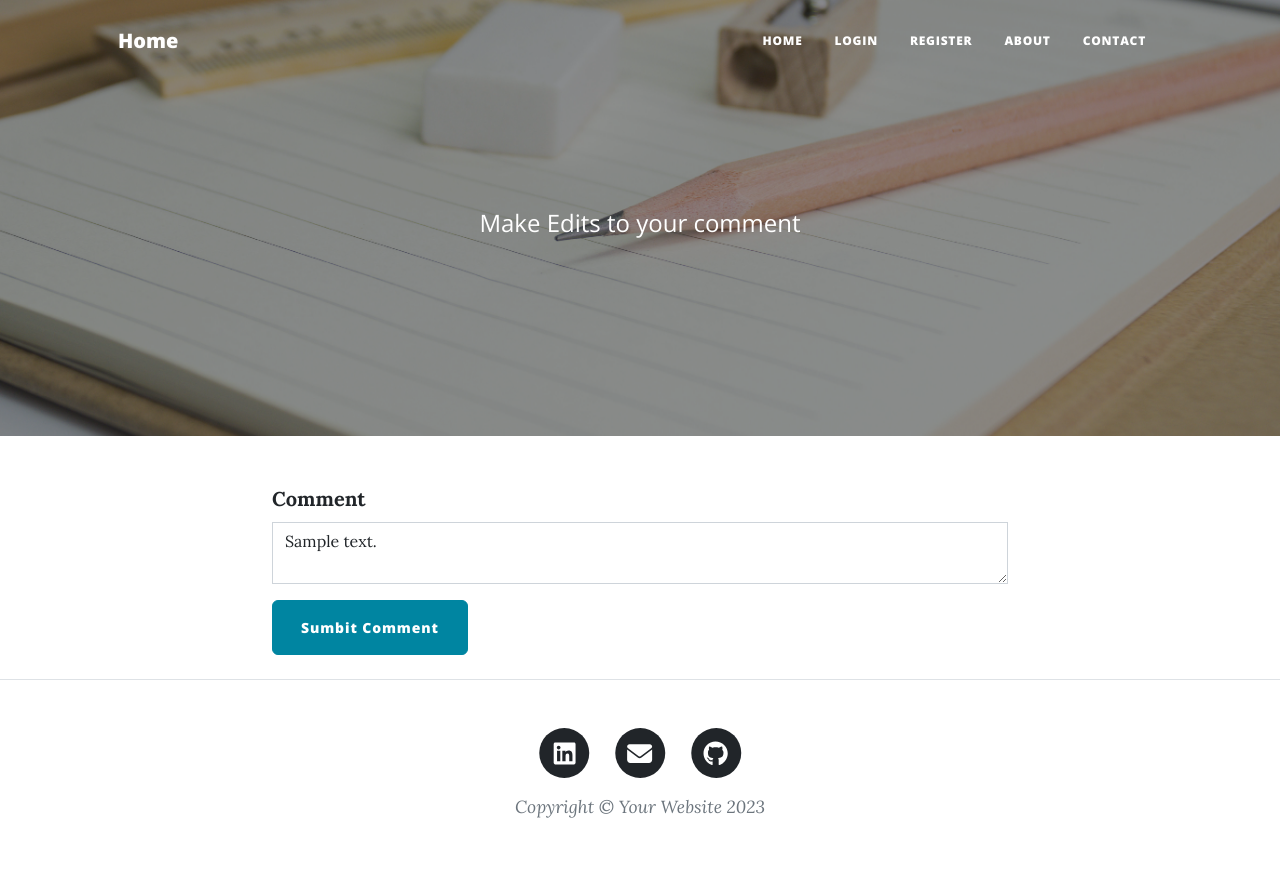
After one commit to JoeyPaintsil/personal_blog_flask, a Flask app: page /edit_comment/1/1 in a window 1280 px wide. The commit adds this page. Run offline with Flask 3, Linux system fonts and the light colour scheme; tables that the repository leaves empty hold one stand-in row (values such as "Sample post"); some libraries are stand-ins or nearby versions.

Commit message:
Added edit and delete commands for commentors

```diff
--- a/main.py
+++ b/main.py
@@ -101,7 +101,7 @@ class BlogPost(db.Model):
 
 
 class Comment(db.Model):
-    __tablename__ = "comments"
+    __table_name__ = "comments"
     id: Mapped[int] = mapped_column(Integer, primary_key=True)
     user_comment: Mapped[str] = mapped_column(Text, nullable=False)
 
@@ -235,7 +235,7 @@ def show_post(post_id):
             )
             db.session.add(new_comment)
             db.session.commit()
-            flash('Your comment has been added successfully')
+            # flash('Your comment has been added successfully')
             return redirect(url_for('show_post', post_id=post_id))
         else:
             if not current_user.is_authenticated:
@@ -293,10 +293,21 @@ def edit_post(post_id):
 @app.route("/delete/<int:post_id>")
 # @admin_only
 def delete_post(post_id):
+    # deleting the comments in the blog
+    comments_to_delete = db.session.execute(db.select(Comment).where(Comment.blog_id == post_id)).scalars()
+    for comment in comments_to_delete:
+        db.session.delete(comment)
+    db.session.commit()
+
     post_to_delete = db.get_or_404(BlogPost, post_id)
     db.session.delete(post_to_delete)
     db.session.commit()
     return redirect(url_for('get_all_posts'))
+
+
+# # deleting a comment
+# @app.route("/delete")
+# def delete_comment():
 
 
 # creating a function for the about page
@@ -348,5 +359,26 @@ def contact():
     return render_template("contact.html", current_user=current_user, msg_sent=False)
 
 
+@app.route('/edit_comment/<int:post_id>/<int:comment_id>', methods=['GET', 'POST'])
+def edit_comment(comment_id, post_id):
+    comment = Comment.query.get_or_404(comment_id)
+    comment_form = CommentForm(
+        comment=comment.user_comment
+    )
+    if comment_form.validate_on_submit():
+        comment.user_comment=comment_form.comment.data
+        db.session.commit()
+        return redirect(url_for('show_post', post_id=post_id))
+    return render_template('edit_comment.html', comment_form=comment_form)
+
+
+@app.route('/delete_comment/<int:post_id>/<int:comment_id>', methods=['GET', 'POST'])
+def delete_comment(comment_id, post_id):
+    comment = Comment.query.get_or_404(comment_id)
+    print(comment)
+    db.session.delete(comment)
+    db.session.commit()
+    return redirect(url_for('show_post', post_id=post_id))
+
 if __name__ == "__main__":
-    app.run(debug=True, port=5001)
+    app.run(debug=True, port=5002)
--- /dev/null
+++ b/templates/edit_comment.html
@@ -0,0 +1,36 @@
+{% from "bootstrap5/form.html" import render_form %} {% block content %} {%
+include "header.html" %}
+
+<!-- Page Header -->
+
+<!-- Page Header -->
+<header
+  class="masthead"
+  style="background-image: url('/static/assets/img/edit_comment.jpg')"
+>
+  <div class="container position-relative px-4 px-lg-5">
+    <div class="row gx-4 gx-lg-5 justify-content-center">
+      <div class="col-md-10 col-lg-8 col-xl-7">
+        <div class="page-heading">
+
+
+          <span class="subheading"
+            >Make Edits to your comment</span
+          >
+        </div>
+      </div>
+    </div>
+  </div>
+</header>
+
+<main class="mb-4">
+  <div class="container">
+    <div class="row">
+      <div class="col-lg-8 col-md-10 mx-auto">
+        {{ ckeditor.load() }} {{ ckeditor.config(name='body') }} {{
+        render_form(comment_form, novalidate=True, button_map={"submit": "primary"}) }}
+      </div>
+    </div>
+  </div>
+</main>
+{% include "footer.html" %} {% endblock %}
--- a/templates/index.html
+++ b/templates/index.html
@@ -3,14 +3,14 @@
 <!-- Page Header-->
 <header
   class="masthead"
-  style="background-image: url('../static/assets/img/home-bg.jpg')"
+  style="background-image: url('../static/assets/img/home-bg2.jpg')"
 >
   <div class="container position-relative px-4 px-lg-5">
     <div class="row gx-4 gx-lg-5 justify-content-center">
       <div class="col-md-10 col-lg-8 col-xl-7">
         <div class="site-heading">
           <h1>Joey's Blog</h1>
-          <span class="subheading">A collection of random musings.</span>
+          <span class="subheading">Echoes of Inspiration.</span>
         </div>
       </div>
     </div>
--- a/templates/post.html
+++ b/templates/post.html
@@ -56,8 +56,14 @@
 
                 <span class="date sub-text">{{ comment.commentor.name }} </span>
                 <p>{{ comment.user_comment | safe}}</p>
+                  {% if comment.commentor_id == current_user.id %}
+                        <a href="{{ url_for('delete_comment', comment_id=comment.id, post_id=post.id) }}" style="color: blue; text-decoration: underline; font-size: 15px;margin-right: 10px;">Delete Comment ✘    </a>
+                        <a href="{{ url_for('edit_comment', comment_id=comment.id, post_id=post.id) }}" style="color: blue; text-decoration: underline; font-size: 15px;">Edit Comment ✏️</a>
+                    {% endif %}
               </div>
             </li>
+
+
             {% endfor %}
           </ul>
         </div>
```
Also changed, not shown: templates/about.html (+12 -15 lines), static/assets/img/about-bg.jpg, static/assets/img/edit_comment.jpg (added), static/assets/img/home-bg.jpg, static/assets/img/home-bg2.jpg (added), static/assets/img/home-bg3.jpg (added).
